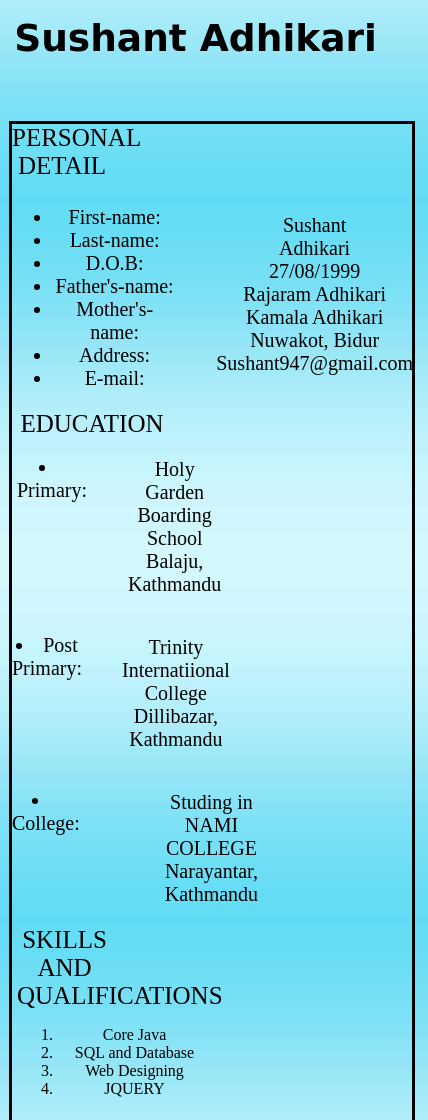
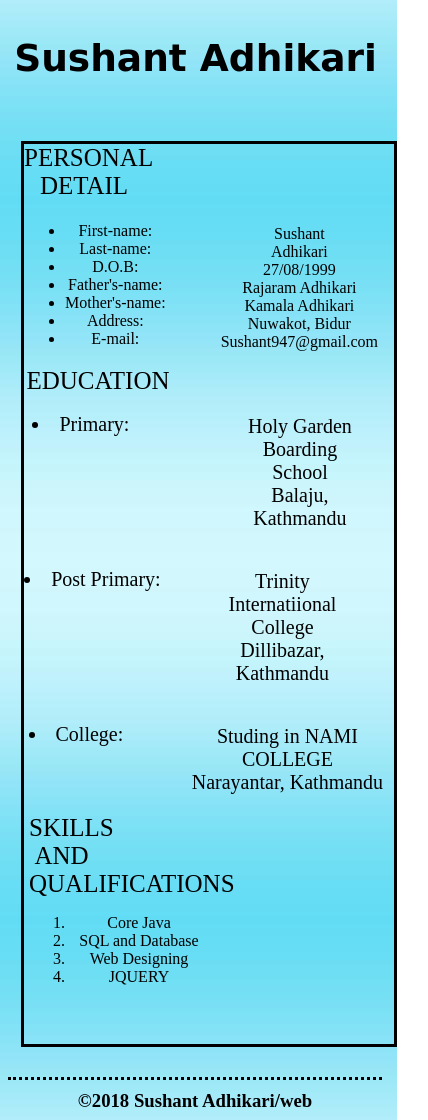
Before and after one commit to sushantadhikari/assignment1.github.io, a plain HTML site: page cv.html in a window 390 px wide. Shown: the part 880-2000 px from the top of the page, 428 px wide, since content can reach past the window. Drawn offline with Linux system fonts and the light colour scheme.

Commit message:
Add files via upload

```diff
--- a/about.css
+++ b/about.css
@@ -131,14 +131,14 @@ a :hover{/*change the color when touched by pointer*/
 	}
 	.left-column{
 		width: 300px;
-		height: 900px;
+		height: 770px;
 		margin-left: 20px;
 	}
 	.right-column{
 		width: 300px;
-		height: 900px;
+		height: 770px;
 	}
 	.foot{
-		width: 500px;
+		flex-direction: column;
 	}
 }
--- a/cv.css
+++ b/cv.css
@@ -174,7 +174,7 @@ section{
 .h3{
 	margin: 10px;
 }
-@media screen and (max-width: 700px){/*make the page be responsive and easily viewed on every meida devices*/
+@media screen and (max-width: 500px){/*make the page be responsive and easily viewed on every meida devices*/
 	.craft{
 		flex-wrap: wrap;
 
@@ -187,10 +187,14 @@ section{
 		width: 100%;
 		height: 80px;
 	}
+	.img{
+		margin-top: 20px;
+	}
 	section{
-		margin-left: 1px;
-		width: 400px;
-		height: 1000px;
+		margin-left: 13px;
+		width: 370px;
+		height: 900px;
+
 	}
 	.container{
 		flex-direction: column;/*wrap the content choosen*/
@@ -199,30 +203,45 @@ section{
 		margin-left: 1px;
 	}
 	.pd{
-		margin-right: 300px;
+		margin-right: 250px;
 	}
 	.list{
 		margin-left: 1px;
 		width: 100%;
 	}
+	.first{
+		margin-right: 15px;
+		font-size: 16px;
+	}
 	.second{
-		margin-top: 8px;
+		margin-top: 3px;
+		margin-right: 6px;
+		font-size: 16px;
 	}
 	.edu{
 		margin-right: 60%;
 	}
-	.primary{
-		margin-left: 5px;
+	.pr{
+		margin-left: -160px;
+
+			}
+
+	.pri{
+
+		margin-right: 40px;
 	}
-	.pri{
-		margin-left: 1px;
-		margin-right: 200px;
+	.po{
+		margin-left: -137px;
 	}
-	.high{
-		margin-right: 600px;
+	.pos{
+		margin-right: 30px;
 	}
-	.college{
-		margin-right: 600px;
+
+	.co{
+		margin-left: -170px;
+	}
+	.coll{
+		margin-left: -20px;
 	}
 	.skill{
 		margin-left: 5px;
@@ -231,4 +250,7 @@ section{
 	.learn{
 		margin-left: 5px;
 	}
+	.foot{
+		flex-direction: column;
+	}
 }
--- a/index.css
+++ b/index.css
@@ -97,4 +97,8 @@ color: pink;
 	.craft{
 		flex-wrap: wrap;/*wrap the content choosen*/
 	}
+	.foot
+	{
+		flex-direction: column;
+	}
 }
```
